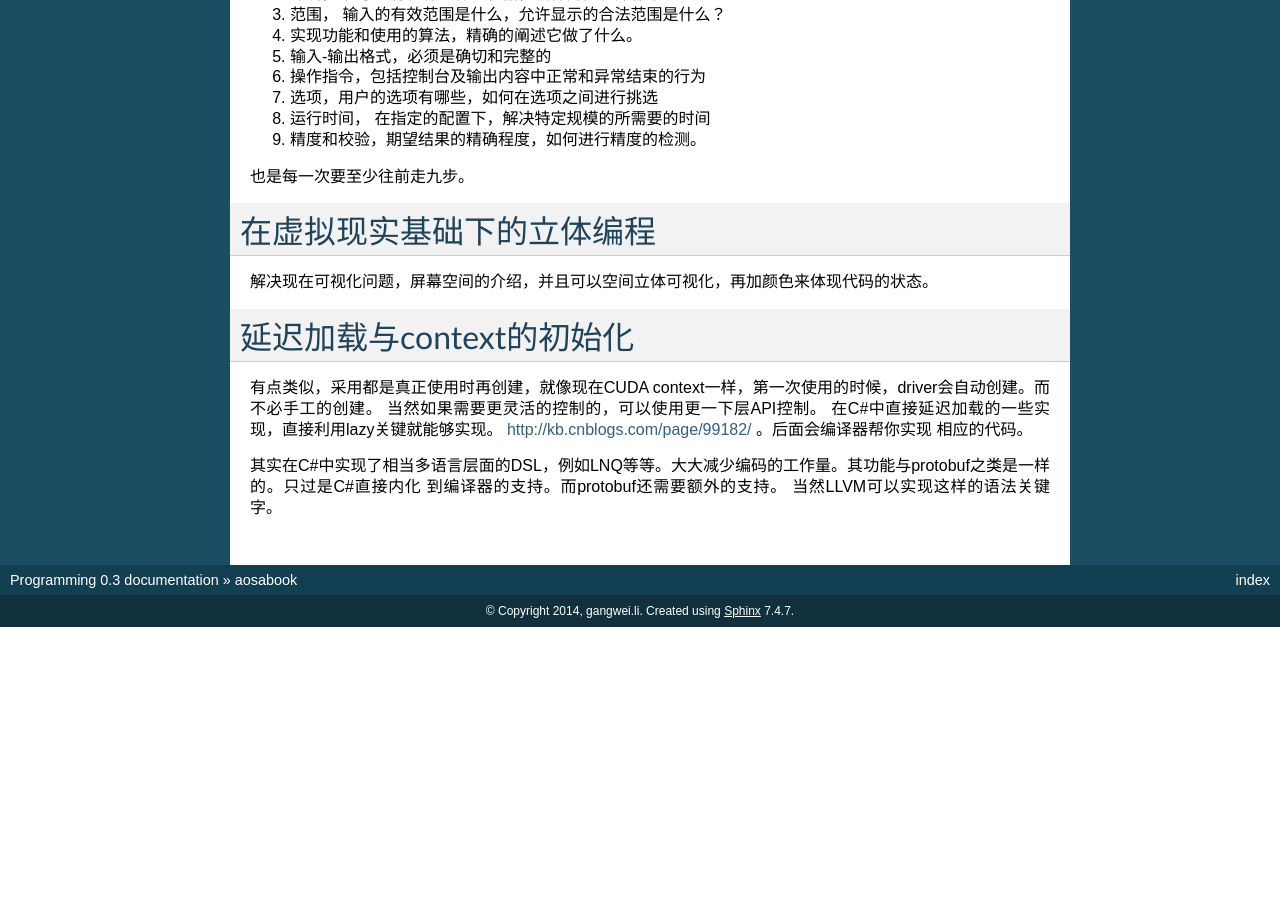
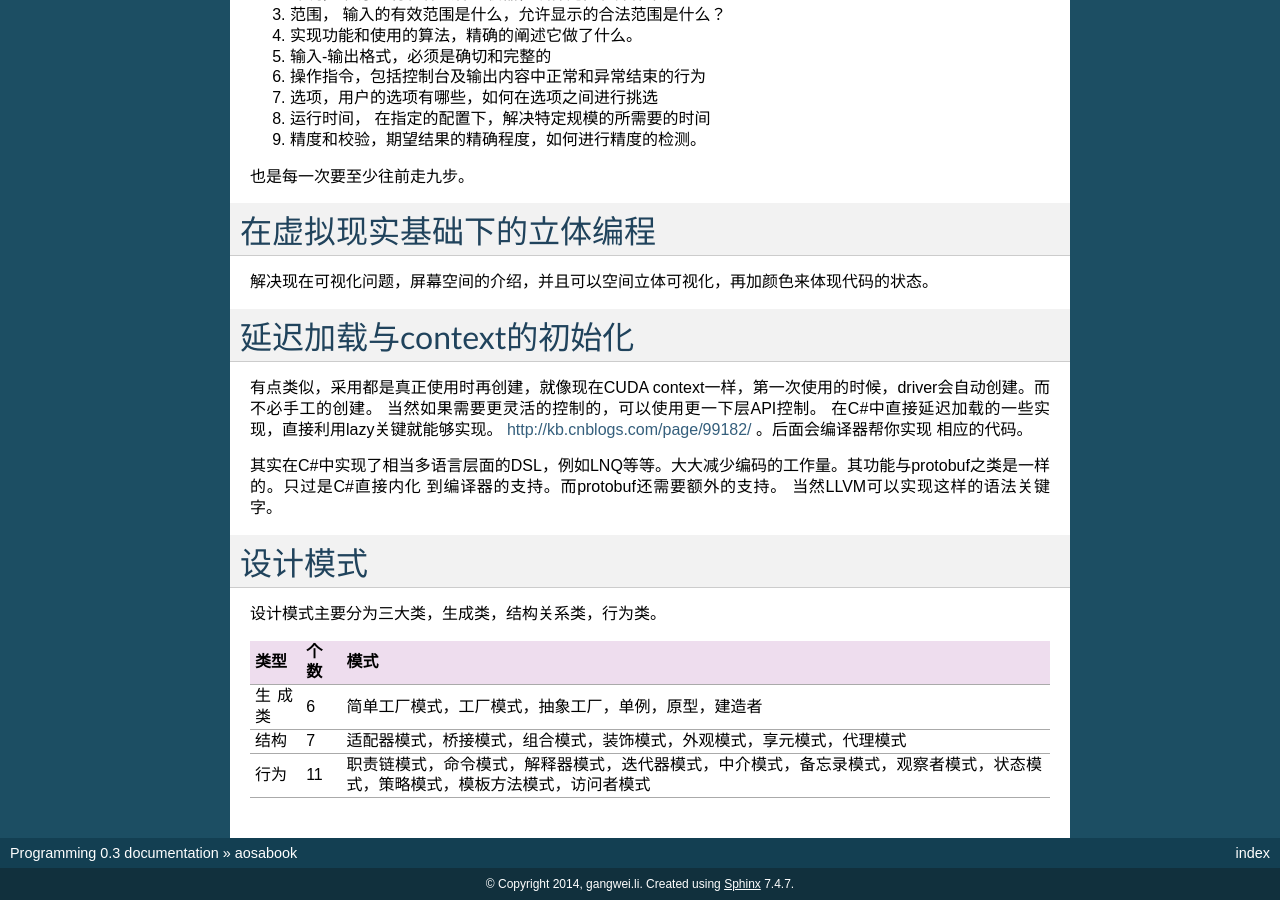
Before and after one commit to gwli/Programming, a Sphinx documentation site: the page built from source/content/Stage_1/DesignPattern.rst, in a window 1280 px wide and 900 px high, scrolled down 903 px. Built offline with Sphinx 7.4.7, drawn with Linux system fonts in a browser that asks for light colours; before the commit the page ends 1530 px from its top, so only the background shows below that.

```diff
--- a/source/content/Stage_1.rst
+++ b/source/content/Stage_1.rst
@@ -10,3 +10,4 @@
 .. include:: Stage_1/Haskell.rst
 .. include:: Stage_1/QtDevelop.rst
 .. include:: Stage_1/PythonLanguage.rst
+.. include:: Stage_1/JavascriptAndNodeJS.rst
--- a/source/content/Stage_1/DesignPattern.rst
+++ b/source/content/Stage_1/DesignPattern.rst
@@ -59,3 +59,16 @@
 
 其实在C#中实现了相当多语言层面的DSL，例如LNQ等等。大大减少编码的工作量。其功能与protobuf之类是一样的。只过是C#直接内化
 到编译器的支持。而protobuf还需要额外的支持。 当然LLVM可以实现这样的语法关键字。
+
+
+设计模式
+========
+
+设计模式主要分为三大类，生成类，结构关系类，行为类。
+
+.. csv-table::
+   :header: "类型", "个数","模式"
+
+   "生成类", 6,"简单工厂模式，工厂模式，抽象工厂，单例，原型，建造者"
+   "结构",7,"适配器模式，桥接模式，组合模式，装饰模式，外观模式，享元模式，代理模式"
+   "行为",11,"职责链模式，命令模式，解释器模式，迭代器模式，中介模式，备忘录模式，观察者模式，状态模式，策略模式，模板方法模式，访问者模式"
--- a/source/content/Stage_2/HowToDebug.rst
+++ b/source/content/Stage_2/HowToDebug.rst
@@ -1,4 +1,4 @@
-j*********
+**********
 HowToDebug
 **********
 
@@ -191,6 +191,10 @@
 同时glibc同时也开放一个backtrace的函数来得到callstack.
 http://skyscribe.github.io/blog/2012/11/27/linuxshang-ru-he-cong-c-plus-plus-cheng-xu-zhong-huo-qu-backtracexin-xi/
 
+
+
+出了错了，另一个查找错误的方法，那就是读代码，如何读，通过版本的对比，同时根据依赖关系，得出一些改动的真实原因。 这时候就需要各种diff,快速编辑，以及快速navigate 同时能够做各种依赖关系的的工具。 脚本，vim,idff,vscode, git等等都是重要的工具。
+
 NPE
 ===
 
--- a/source/content/Stage_2/ProfilingAndAnalysis.rst
+++ b/source/content/Stage_2/ProfilingAndAnalysis.rst
@@ -22,12 +22,12 @@
    + 直接调用更好，优化的库，工作量最小就是换一个API。
    + 利用 openacc 来标记，让编译来优化。
    + 代码级优化 例如LLVM
+   + 硬件指令级优化
 
      .. image:: Stage_2/LLVM-Passes-only.png
 
      .. image:: Stage_2/architecture.png
 
-   + 硬件指令级优化
 
 为什么优化
 ----------
```
Also changed, not shown: source/content/Stage_1/Algorithm.rst (+26 -0 lines), source/content/Stage_1/JavascriptAndNodeJS.rst (added, +72 -0 lines).
